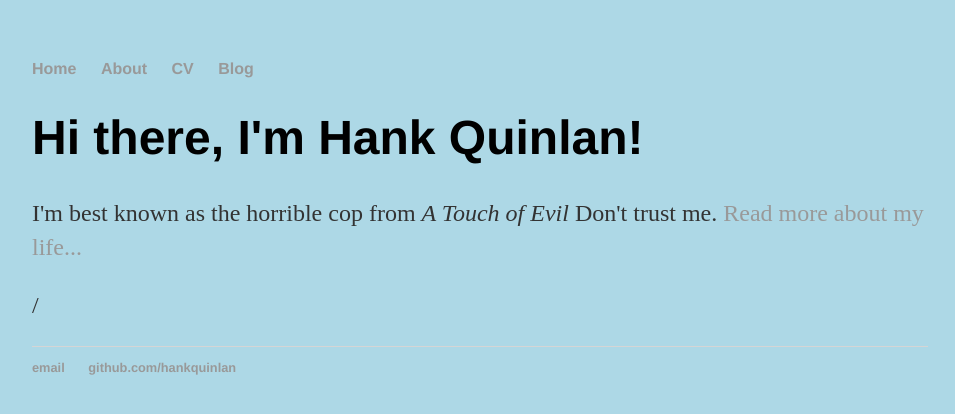
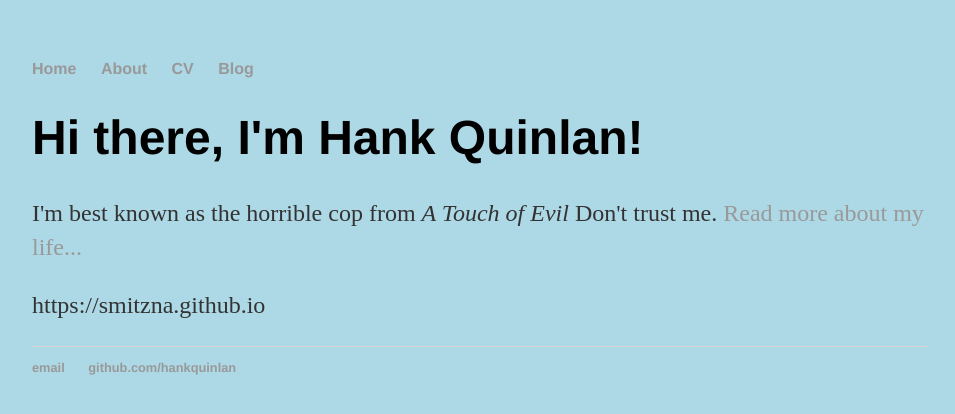
Before and after one commit to smitzna/webpage, a Jekyll site: the page built from index.html, in a window 1280 px wide. Shown: the top 414 px of the page, without its empty margins (160-1115 px from the left). Built offline with Jekyll 4.4.1, drawn with Linux system fonts in a browser that asks for light colours.

Commit message:
Update index.html

```diff
--- a/index.html
+++ b/index.html
@@ -5,5 +5,5 @@ title: Hank Quinlan, Horrible Cop
 <div class="blurb">
 	<h1>Hi there, I'm Hank Quinlan!</h1>
 	<p>I'm best known as the horrible cop from <em>A Touch of Evil</em> Don't trust me. <a href="/about">Read more about my life...</a></p>
-	<p>{{page.url}}</p>
+	<p>{{site.url}}</p>
 </div><!-- /.blurb -->
```
